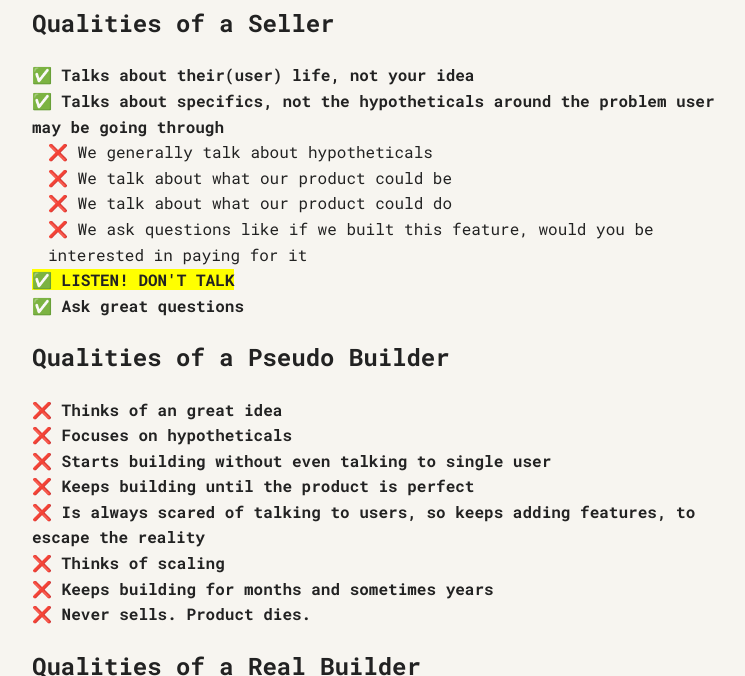
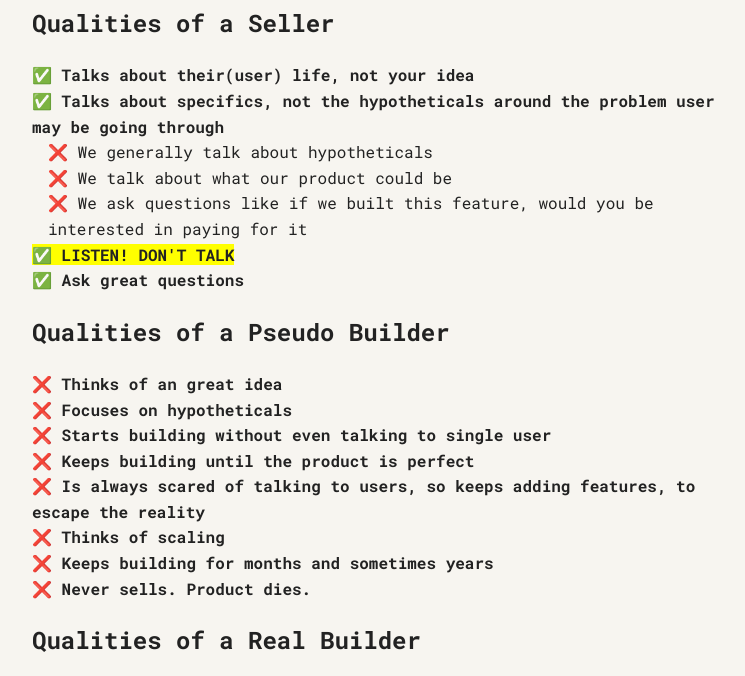
Before and after one commit to Kshubhranshu/myprojectpartner, a plain HTML site: page seller.html in a window 1280 px wide. Shown: the part 122-798 px from the top of the page, without its empty margins (258-1003 px from the left). Drawn offline with Linux system fonts and the light colour scheme.

Commit message:
Update seller.html

```diff
--- a/seller.html
+++ b/seller.html
@@ -37,7 +37,6 @@
       <ul style="list-style: none; padding-left: 1rem;">
         <li>❌ We generally talk about hypotheticals</li>
         <li>❌ We talk about what our product could be</li>
-        <li>❌ We talk about what our product could do</li>
         <li>❌ We ask questions like if we built this feature, would you be interested in paying for it</li>
       </ul>
     </li>
```
